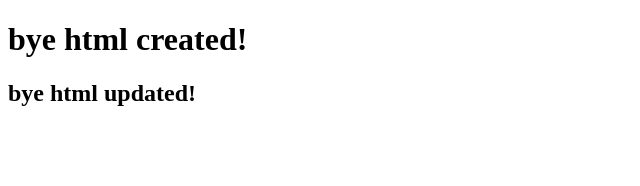
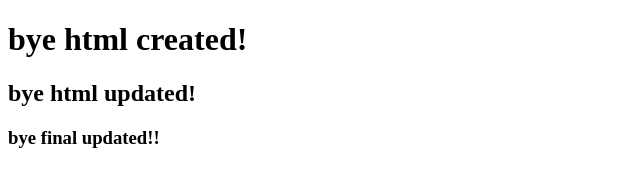
Before and after one commit to seohyoseok0408/github_test, a plain HTML site: page bye.html in a window 1280 px wide. Shown: the whole page, without its empty margins (0-640 px from the left). Drawn offline with Linux system fonts and the light colour scheme.

Commit message:
[update] bye final update good

```diff
--- a/bye.html
+++ b/bye.html
@@ -8,5 +8,6 @@
   <body>
     <h1>bye html created!</h1>
     <h2>bye html updated!</h2>
+    <h3>bye final updated!!</h3>
   </body>
 </html>
```
